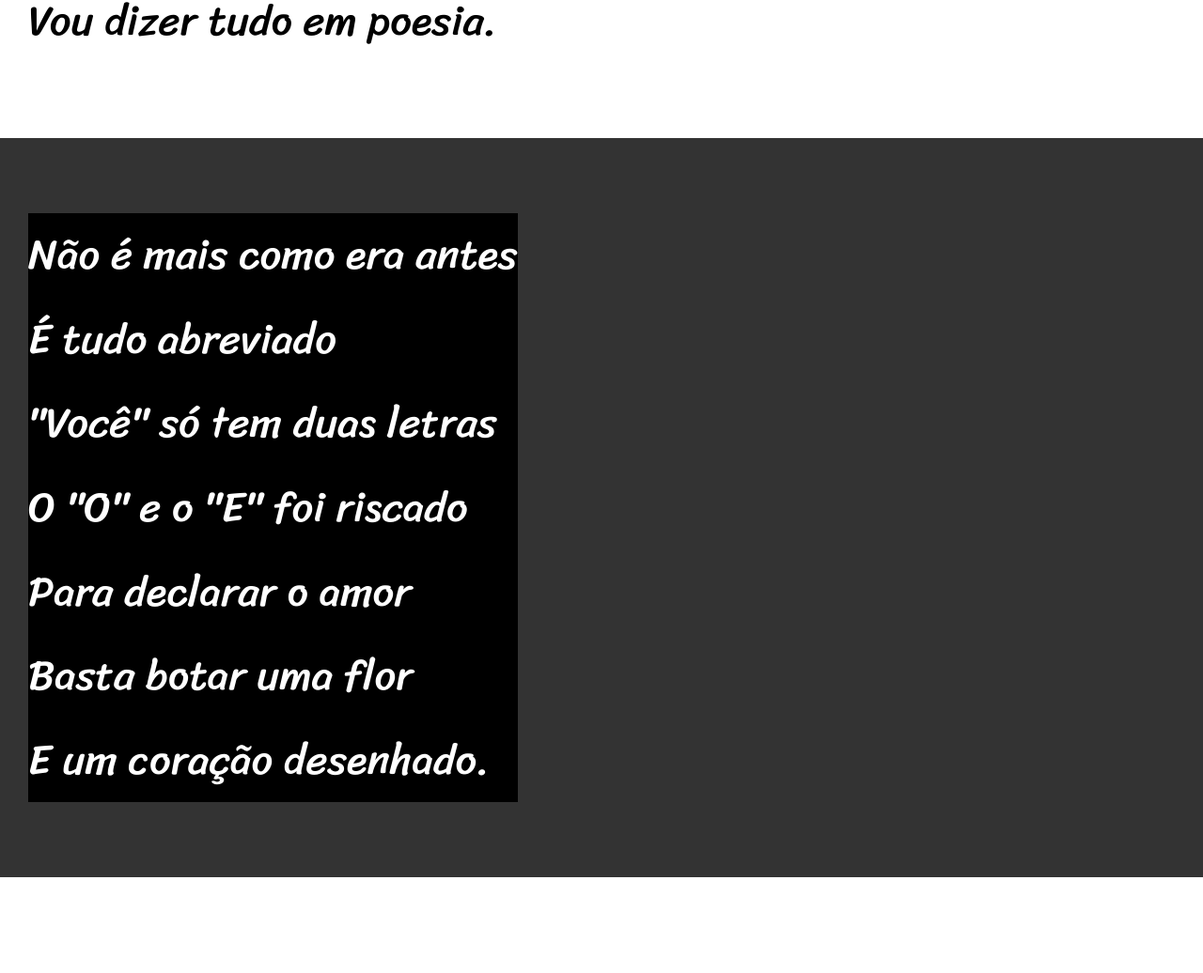
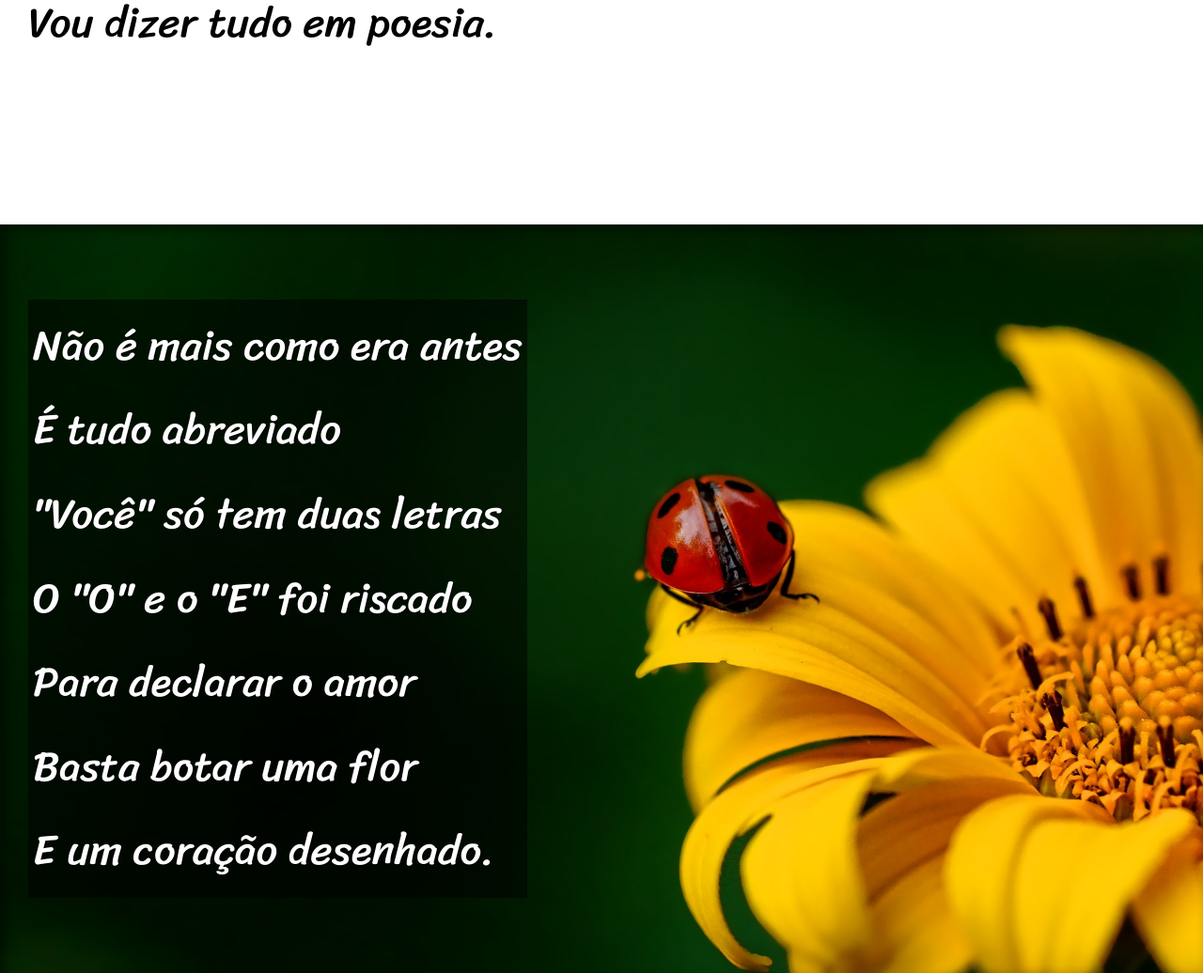
Before and after one commit to Allandavidds/HTML5-CSS3, a plain HTML site: page Desafios de html/desafio 005 projeto cordel/index.html in a window 1280 px wide. Shown: the part 898-1934 px from the top of the page at 94% size. Drawn offline with Linux system fonts and the light colour scheme.

Commit message:
projeto cordel concluido

```diff
--- a/Desafios de html/desafio 005 projeto cordel/estilo/style.css
+++ b/Desafios de html/desafio 005 projeto cordel/estilo/style.css
@@ -37,12 +37,15 @@ header > h1 {
 
 header > p {
     padding-bottom: 50px;
+    font-weight: lighter;
+    font-family: var(--font1);
 }
 
 header a, footer a {
     color: white;
     text-decoration: none;
     font-weight: bold;
+    font-family: var(--font1);
 }
 
 header a:hover, footer a:hover {
@@ -58,6 +61,10 @@ article {
     font-size: 3.5vw;
 }
 
+article > p {
+    padding-bottom: 2em;
+}
+
 article.normal {
     background-color: white;
     color: black;
@@ -66,11 +73,27 @@ article.normal {
 article.imagem {
     background-color: rgb(51, 51, 51);
     color: white;
+    box-shadow: inset 6px 6px 13px 0px rgba(0, 0, 0, 0.474);
+    background-attachment: fixed;
 }
 
 article.imagem > p {
     display: inline-block;
-    background-color: rgba(0, 0, 0, 253);
+    padding: 5px;
+    background-color: rgba(0, 0, 0, 0.515);
+    text-shadow: 1px 1px 0px black;
+}
+
+article#img01 {
+    background-image: url(../imagens/background001.jpg);
+    background-position: right center;
+    background-size: cover;
+}
+
+article#img02 {
+    background-image: url(../imagens/background002.jpg);
+    background-position: right center;
+    background-size: cover;
 }
 
 footer {
--- a/Desafios de html/desafio 005 projeto cordel/index.html
+++ b/Desafios de html/desafio 005 projeto cordel/index.html
@@ -9,7 +9,7 @@
 <body>
     <header>
         <h1>Cordel Moderno</h1>
-        <p>Por<a href="https://www.recantodasletras.com.br/poesias/3186743">Milton Duarte</a></p>
+        <p>Por <a href="https://www.recantodasletras.com.br/poesias/3186743">Milton Duarte</a></p>
     </header>
     <main>
         <section>
@@ -25,7 +25,7 @@
             </article>
         </section>
         <section>
-            <article class="imagem">
+            <article class="imagem" id="img01">
                 <p> Não é mais como era antes <br>
                     É tudo abreviado <br>
                     "Você" só tem duas letras <br>
@@ -58,7 +58,7 @@
             </article>
         </section>
         <section>
-            <article class="imagem">
+            <article class="imagem" id="img02">
                 <p>
                     Tenho saudade das cartas <br>
                     Escritas com a própria mão <br>
```
